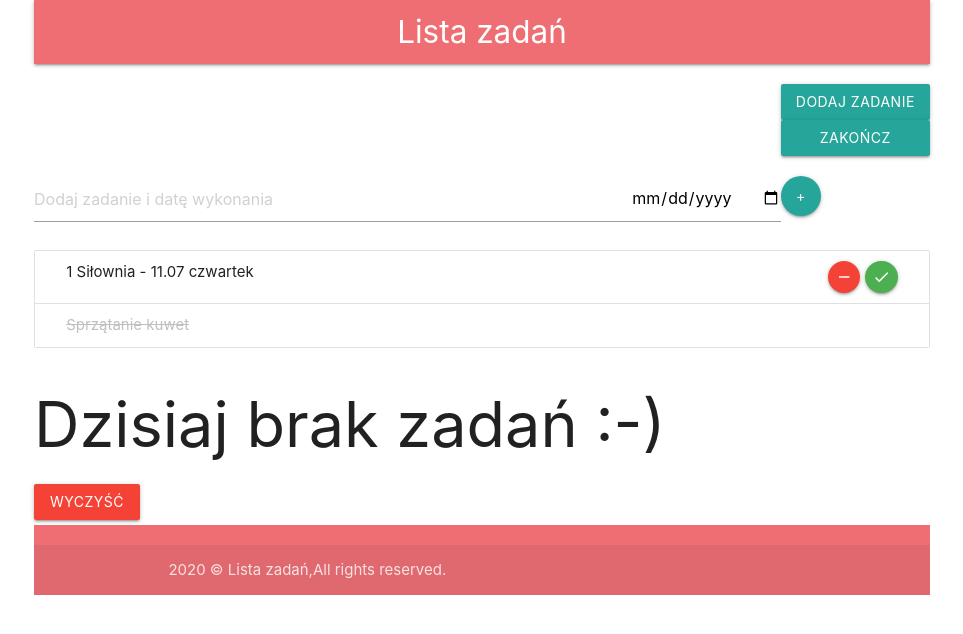
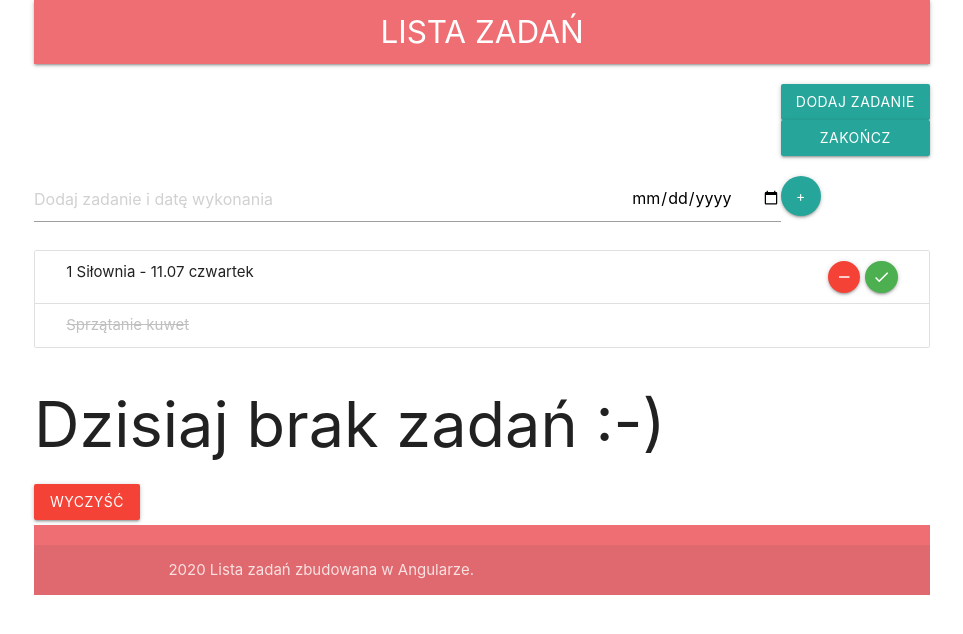
Before and after one commit to bilinskip/Angular-tutorial, an Angular app: page / in a window 1280 px wide. Shown: the top 634 px of the page, without its empty margins (158-1121 px from the left). Built offline with nearby package versions, Linux system fonts and the light colour scheme.

Commit message:
2 files modified

```diff
--- a/src/app/app.component.html
+++ b/src/app/app.component.html
@@ -1,7 +1,7 @@
 <div class="container">
   <nav class="row">
     <div class="nav-wrapper">
-      <span class="brand-logo center">{{ title }}</span>
+      <span class="brand-logo center">{{ config?.title | uppercase }}</span>
     </div>
   </nav>
 
@@ -44,7 +44,7 @@
   <footer class="page-footer mt-5">
     <div class="footer-copyright">
       <div class="container">
-        {{getDate() | date: 'yyyy'}} {{ getFooter() }}
+        {{config?.date | date: 'yyyy'}} {{ config?.footer }}
       </div>
     </div>
   </footer>
--- a/src/app/app.component.ts
+++ b/src/app/app.component.ts
@@ -6,13 +6,17 @@
   styleUrls: [ './app.component.css' ]
 })
 export class AppComponent  {
-  title = 'Lista zadań';
+    config: { [key:string]: string | Date } = null;
 
-  getFooter(): string {
-    return  '© Lista zadań,All rights reserved.';
-  }
+    constructor(){
+      setTimeout( () => {
+        this.config = {
+        title: 'Lista zadań',
+        footer: ' Lista zadań zbudowana  w Angularze.',
+        date : new Date()
+        };
+      },  500);
 
-  getDate() : Date {
-    return new Date();
-  }
+    }
+
 }
```
